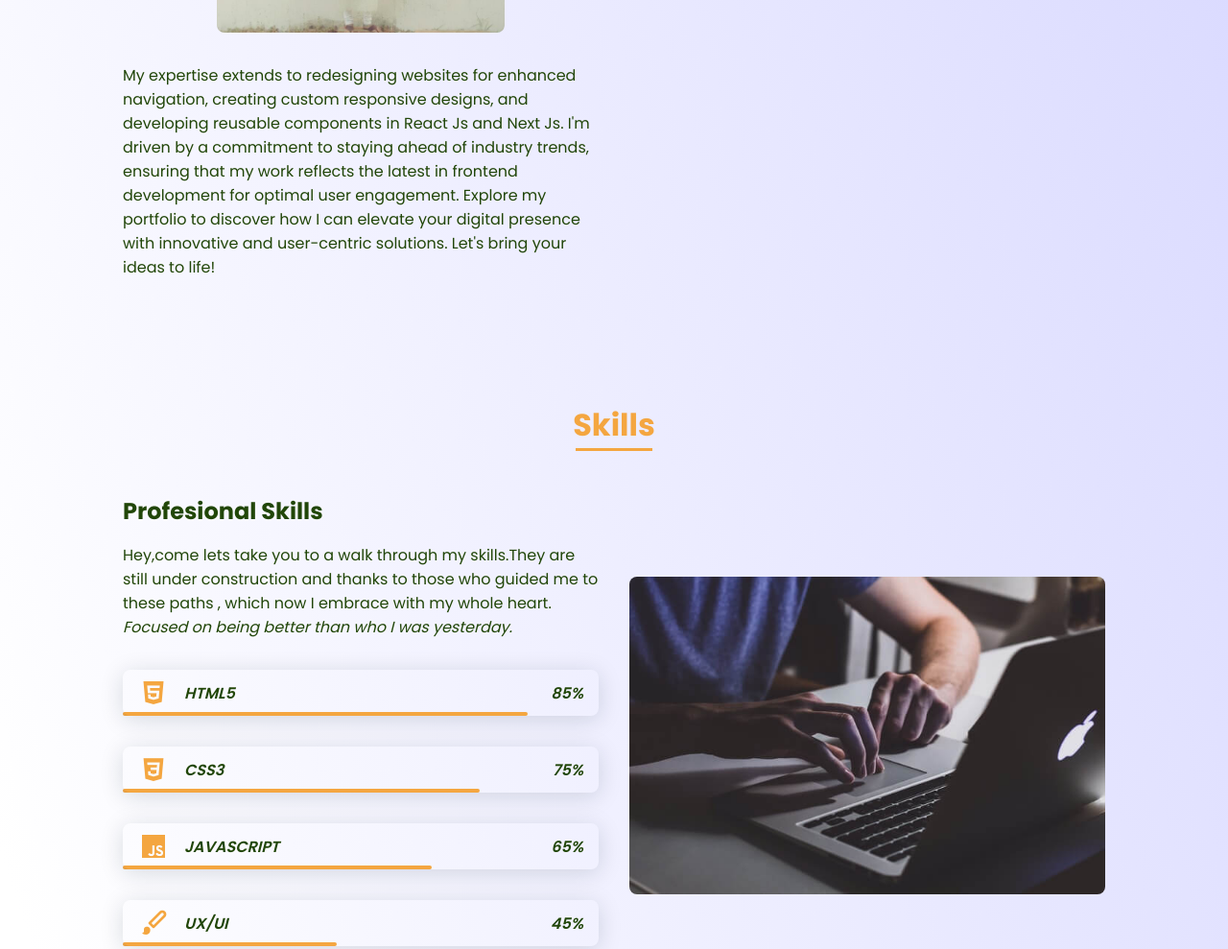
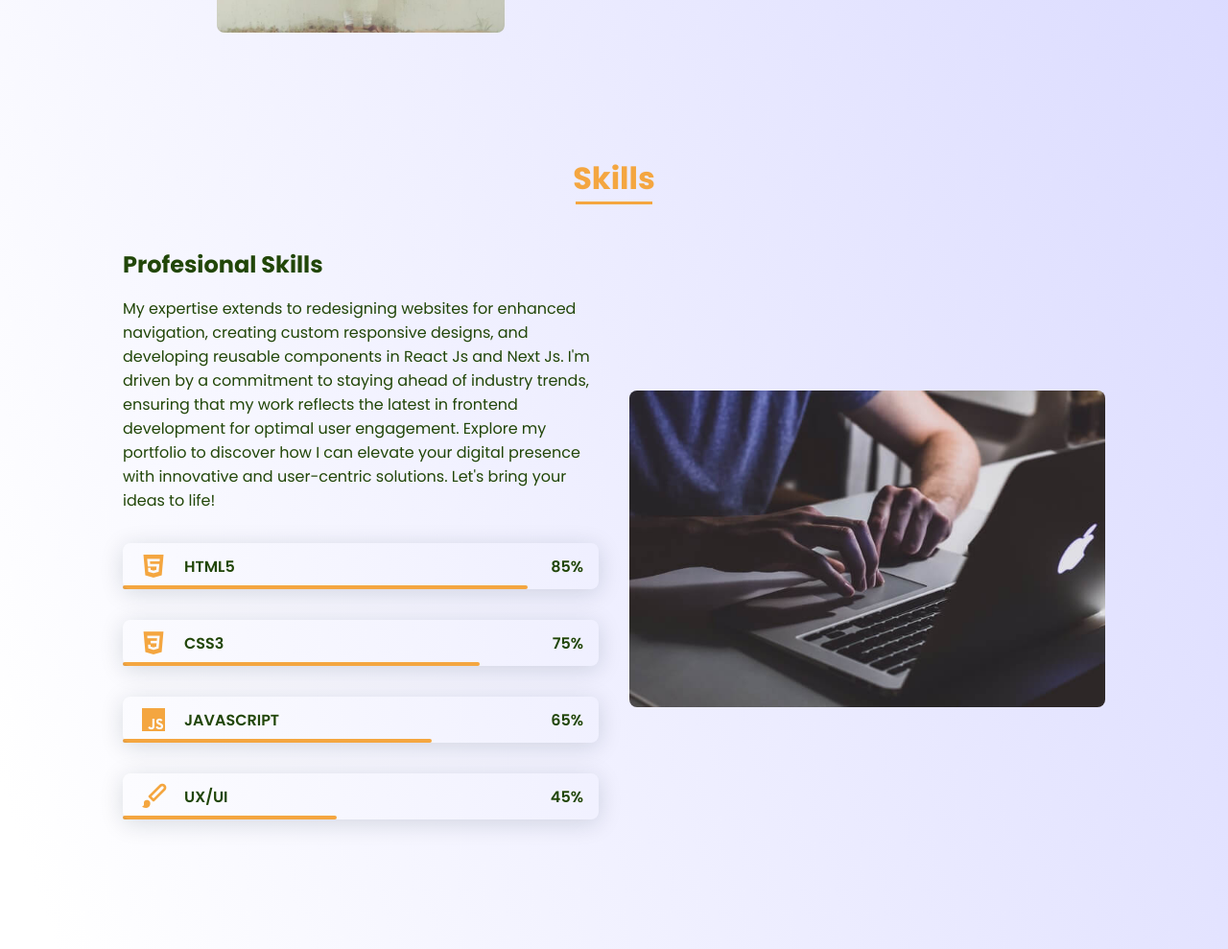
Before and after one commit to LINSMARIYA/linsmariya.github.io, a plain HTML site: page index.html in a window 1280 px wide. Shown: the part 1242-2231 px from the top of the page at 96% size. Drawn offline with nearby package versions, Linux system fonts and the light colour scheme.

```diff
--- a/index.html
+++ b/index.html
@@ -68,8 +68,7 @@
                     <div>
                         <h2 class="about__subtitle">I'am Lins</h2>
                         <p class="about__text">Greetings! I'm Lins, a passionate Frontend Developer dedicated to crafting seamless and visually appealing digital experiences. With a background as an Associate Software Engineer, I excel in implementing and testing feature requests, bringing design mock-ups to life with HTML, CSS, and JavaScript, and collaborating effectively with back-end developers. </p></div>
-               <p>My expertise extends to redesigning websites for enhanced navigation, creating custom responsive designs, and developing reusable components in React Js and Next Js. I'm driven by a commitment to staying ahead of industry trends, ensuring that my work reflects the latest in frontend development for optimal user engagement. Explore my portfolio to discover how I can elevate your digital presence with innovative and user-centric solutions. Let's bring your ideas to life!</p>
-                </div>
+               </div>
             </section>
 
             <!--===== SKILLS =====-->
@@ -79,8 +78,8 @@
                 <div class="skills__container bd-grid">
                     <div>
                         <h2 class="skills__subtitle">Profesional Skills</h2>
-                        <p class="skills__text">Hey,come lets take you to a walk through my skills.They are still under construction and thanks to those who guided me to these paths , which now I embrace with  my whole heart.<em><br>Focused on being better than who I was yesterday.</p>
-                        <div class="skills__data">
+                        <p class="skills__text">My expertise extends to redesigning websites for enhanced navigation, creating custom responsive designs, and developing reusable components in React Js and Next Js. I'm driven by a commitment to staying ahead of industry trends, ensuring that my work reflects the latest in frontend development for optimal user engagement. Explore my portfolio to discover how I can elevate your digital presence with innovative and user-centric solutions. Let's bring your ideas to life!</p>
+                <div class="skills__data">
                             <div class="skills__names">
                                 <i class='bx bxl-html5 skills__icon'></i>
                                 <span class="skills__name">HTML5</span>
```
